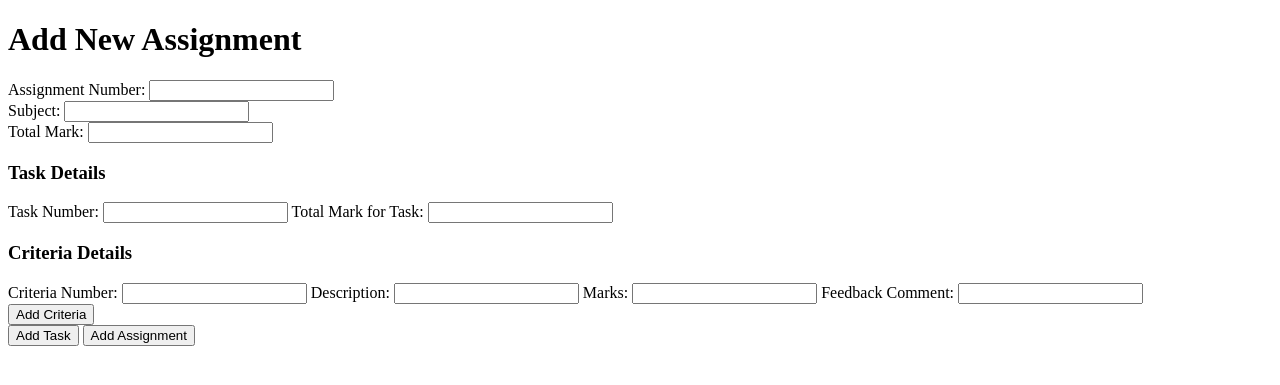
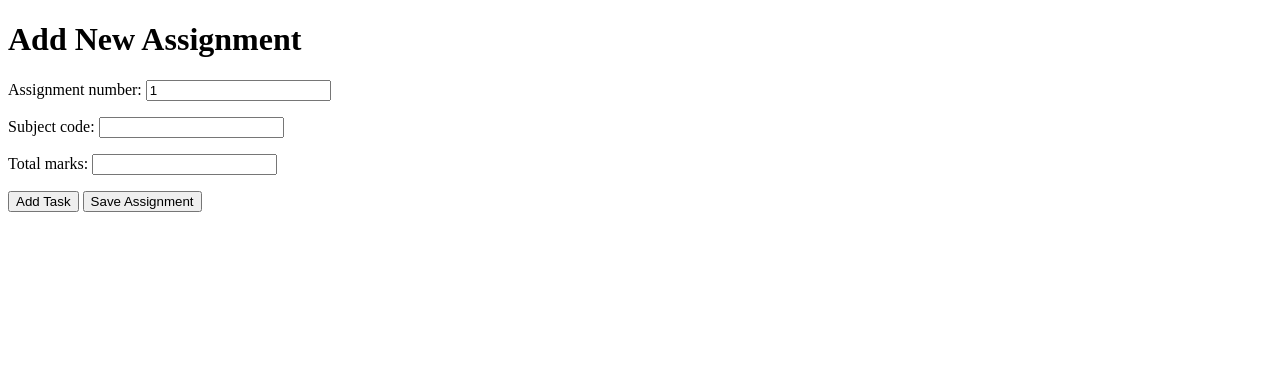
Before and after one commit to trrine/marking_assistant, a Django app: page /add_assignment/ in a window 1280 px wide. Shown: the top 385 px of the page. Run offline with Django 4.2, Linux system fonts and the light colour scheme.

Commit message:
Update add assignment form

```diff
--- a/marking_assistant_app/forms.py
+++ b/marking_assistant_app/forms.py
@@ -1,16 +1,17 @@
-# forms.py
 from django import forms
-from .models import Assignment
+from .models import Assignment, Task, Criteria
 
-class CombinedForm(forms.ModelForm):
+class AssignmentForm(forms.ModelForm):
     class Meta:
         model = Assignment
         fields = ["assignment_number", "subject_code", "total_marks"]
 
-    # Additional fields for Task and Criteria
-    task_number = forms.CharField()
-    task_total_marks = forms.DecimalField()
-    criteria_number = forms.CharField()
-    description = forms.CharField()
-    marks = forms.DecimalField()
-    feedback_comment = forms.CharField()
+class TaskForm(forms.ModelForm):
+    class Meta:
+        model = Task
+        fields = ["task_number", "total_marks"]
+
+class CriteriaForm(forms.ModelForm):
+    class Meta:
+        model = Criteria
+        fields = ["criteria_number", "description", "marks", "feedback_comment"]
--- a/marking_assistant_app/models.py
+++ b/marking_assistant_app/models.py
@@ -2,7 +2,7 @@ from django.db import models
 
 class Assignment(models.Model):
     assignment_number = models.PositiveIntegerField(default=1)
-    subject_code = models.TextField()
+    subject_code = models.CharField(max_length=10)
     total_marks = models.DecimalField(max_digits=5, decimal_places=2)
 
     class Meta:
--- a/marking_assistant_app/static/js/add.js
+++ b/marking_assistant_app/static/js/add.js
@@ -17,7 +17,7 @@ function addTask() {
     var taskDiv = document.createElement("div");
     taskDiv.className = "task";
     // Define HTML structure for task
-    taskDiv.innerHTML = "\n        <hr>\n        <h3>Task Details</h3>\n        <label for=\"task_number\">Task Number:</label>\n        <input type=\"text\" name=\"task_number[]\" required>\n        <label for=\"task_total_marks\">Total Mark for Task:</label>\n        <input type=\"number\" name=\"task_total_marks[]\" required>\n\n        <div class=\"criteria-container\">\n            <h4>Criteria Details</h4>\n            <div class=\"criteria\">\n                <label for=\"criteria_number\">Criteria Number:</label>\n                <input type=\"text\" name=\"criteria_number[]\" required>\n                <label for=\"description\">Description:</label>\n                <input type=\"text\" name=\"description[]\" required>\n                <label for=\"marks\">Marks:</label>\n                <input type=\"number\" name=\"marks[]\" required>\n                <label for=\"feedback_comment\">Feedback Comment:</label>\n                <input type=\"text\" name=\"feedback_comment[]\">\n            </div>\n        </div>\n        <button type=\"button\" class=\"add-criteria\">Add Criteria</button>\n    ";
+    taskDiv.innerHTML = "\n        <hr>\n        <h3>Task Details</h3>\n        <label for=\"task_number\">Task Number:</label>\n        <input type=\"number\" name=\"task_number[]\" required>\n        <label for=\"task_total_marks\">Total Mark for Task:</label>\n        <input type=\"number\" name=\"task_total_marks[]\" required>\n\n        <div class=\"criteria-container\">\n            <h4>Criteria Details</h4>\n            <div class=\"criteria\">\n                <label for=\"criteria_number\">Criteria Number:</label>\n                <input type=\"number\" name=\"criteria_number[]\" required>\n                <label for=\"description\">Description:</label>\n                <textarea name=\"description[]\" rows=\"4\" cols=\"50\" required></textarea> <!-- Use textarea for description -->\n                <label for=\"marks\">Marks:</label>\n                <input type=\"number\" name=\"marks[]\" required>\n                <label for=\"feedback_comment\">Feedback Comment:</label>\n                <textarea name=\"feedback_comment[]\" rows=\"4\" cols=\"50\"></textarea> <!-- Use textarea for feedback_comment -->\n            </div>\n        </div>\n        <button type=\"button\" class=\"add-criteria\">Add Criteria</button>\n    ";
     taskContainer.appendChild(taskDiv);
 }
 function addCriteria(button) {
@@ -26,6 +26,6 @@ function addCriteria(button) {
     var criteriaDiv = document.createElement("div");
     criteriaDiv.className = "criteria";
     // Define HTML structure for criteria
-    criteriaDiv.innerHTML = "\n        <label for=\"criteria_number\">Criteria Number:</label>\n        <input type=\"text\" name=\"criteria_number[]\" required>\n        <label for=\"description\">Description:</label>\n        <input type=\"text\" name=\"description[]\" required>\n        <label for=\"marks\">Marks:</label>\n        <input type=\"number\" name=\"marks[]\" required>\n        <label for=\"feedback_comment\">Feedback Comment:</label>\n        <input type=\"text\" name=\"feedback_comment[]\">\n    ";
+    criteriaDiv.innerHTML = "\n        <label for=\"criteria_number\">Criteria Number:</label>\n        <input type=\"text\" name=\"criteria_number[]\" required>\n        <label for=\"description\">Description:</label>\n        <textarea name=\"description[]\" rows=\"4\" cols=\"50\" required></textarea> <!-- Use textarea for description -->\n        <label for=\"marks\">Marks:</label>\n        <input type=\"number\" name=\"marks[]\" required>\n        <label for=\"feedback_comment\">Feedback Comment:</label>\n        <textarea name=\"feedback_comment[]\" rows=\"4\" cols=\"50\"></textarea> <!-- Use textarea for feedback_comment -->\n    ";
     criteriaContainer.appendChild(criteriaDiv);
 }
--- a/marking_assistant_app/templates/add.html
+++ b/marking_assistant_app/templates/add.html
@@ -2,51 +2,29 @@
 <!DOCTYPE html>
 <html lang="en">
 <head>
-        <meta charset="uft-8">
+    <meta charset="UTF-8">
     <title>Marking Helper</title>
 </head>
 <body>
 <h1>Add New Assignment</h1>
+
 <form method="POST">
-            <!-- Assignment details -->
-            <label for="assignment_number">Assignment Number:</label>
-            <input type="text" name="assignment_number" required><br/>
+    {% csrf_token %}
 
-            <label for="subject">Subject:</label>
-            <input type="text" name="subject" required><br/>
+    <!-- Assignment form -->
+    {{ assignment_form.as_p }}
 
-            <label for="total_marks">Total Mark:</label>
-            <input type="number" name="total_marks" required><br/>
-
-            <!-- Task details (allow adding multiple tasks) -->
     <div id="task-container">
-                <div class="task">
-                    <h3>Task Details</h3>
-                    <label for="task_number">Task Number:</label>
-                    <input type="text" name="task_number[]" required>
-                    <label for="task_total_marks">Total Mark for Task:</label>
-                    <input type="number" name="task_total_marks[]" required>
-
-                    <!-- Criteria details for this task (allow adding multiple criteria) -->
+        <!-- Task fields will be dynamically added here -->
         <div class="criteria-container">
-                        <div class="criteria">
-                            <h3>Criteria Details</h3>
-                            <label for="criteria_number">Criteria Number:</label>
-                            <input type="text" name="criteria_number[]" required>
-                            <label for="description">Description:</label>
-                            <input type="text" name="description[]" required>
-                            <label for="marks">Marks:</label>
-                            <input type="number" name="marks[]" required>
-                            <label for="feedback_comment">Feedback Comment:</label>
-                            <input type="text" name="feedback_comment[]">
+            <!-- Criteria fields will be dynamically added here -->
         </div>
     </div>
-                    <button type="button" class="add-criteria">Add Criteria</button>
-                </div>
-            </div>
+
     <button type="button" class="add-task">Add Task</button>
-            <input type="submit" value="Add Assignment">
+    <input type="submit" value="Save Assignment">
 </form>
+
 <script src="{% static 'js/add.js' %}"></script>
 </body>
 </html>
--- a/marking_assistant_app/views.py
+++ b/marking_assistant_app/views.py
@@ -1,5 +1,5 @@
 from django.shortcuts import render, redirect
-from .forms import CombinedForm
+from .forms import AssignmentForm, CriteriaForm, TaskForm
 from .models import Assignment, Task, Criteria
 
 def index_view(request):
@@ -7,42 +7,53 @@ def index_view(request):
 
 def add_assignment_view(request):
     if request.method == "POST":
-        combined_form = CombinedForm(request.POST)
-        if combined_form.is_valid():
-            # Save Assignment
-            assignment = combined_form.save()
+        # Handle the assignment form
+        assignment_form = AssignmentForm(request.POST)
 
-            # Process and save multiple tasks and criteria
-            task_numbers = request.POST.getlist("task_number[]")
-            task_total_marks = request.POST.getlist("task_total_mark[]")
-            criteria_numbers = request.POST.getlist("criteria_number[]")
-            descriptions = request.POST.getlist("description[]")
-            marks = request.POST.getlist("marks[]")
-            feedback_comments = request.POST.getlist("feedback_comment[]")
+        if assignment_form.is_valid():
+            assignment = assignment_form.save()  # Save the assignment
 
-            for i in range(len(task_numbers)):
-                task = Task(
+            # Handle tasks and criteria creation
+            task_data = request.POST.getlist("task_number[]")
+            task_total_marks_data = request.POST.getlist("task_total_marks[]")
+            criteria_data = request.POST.getlist("criteria_number[]")
+            description_data = request.POST.getlist("description[]")
+            marks_data = request.POST.getlist("marks[]")
+            feedback_comment_data = request.POST.getlist("feedback_comment[]")
+
+            for i in range(len(task_data)):
+                task_number = task_data[i]
+                task_total_marks = task_total_marks_data[i]
+
+                # Create a Task instance and associate it with the assignment
+                task = Task.objects.create(
                     assignment=assignment,
-                    task_number=task_numbers[i],
-                    total_mark=task_total_marks[i]
+                    task_number=task_number,
+                    total_marks=task_total_marks
                 )
-                task.save()
 
-                criteria = Criteria(
-                    task=task,
-                    criteria_number=criteria_numbers[i],
-                    description=descriptions[i],
-                    marks=marks[i],
-                    feedback_comment=feedback_comments[i]
-                )
-                criteria.save()
+                for j in range(len(criteria_data)):
+                    criteria_number = criteria_data[j]
+                    description = description_data[j]
+                    marks = marks_data[j]
+                    feedback_comment = feedback_comment_data[j]
 
-            # Redirect to index
-            return redirect("index_view")
+                    # Create a Criteria instance and associate it with the task
+                    criteria = Criteria.objects.create(
+                        task=task,
+                        criteria_number=criteria_number,
+                        description=description,
+                        marks=marks,
+                        feedback_comment=feedback_comment
+                    )
+
+            return redirect("index_view")  # Redirect to a success page after submission
+
     else:
-        combined_form = CombinedForm()
+        # Initialize an empty AssignmentForm for GET requests
+        assignment_form = AssignmentForm()
 
-    return render(request, "add.html", {"combined_form": combined_form})
+    return render(request, "add.html", {"assignment_form": assignment_form})
 
 def manage_assignments_view(request):
     return render(request, "manage.html")
```
Also changed, not shown: marking_assistant_app/static/js/add.ts (+6 -6 lines), marking_assistant_app/tests/test_forms.py (+47 -0 lines), db.sqlite3, marking_assistant_app/migrations/0003_alter_assignment_subject_code.py (added). Lines whose indentation alone changed are shown as unchanged.
